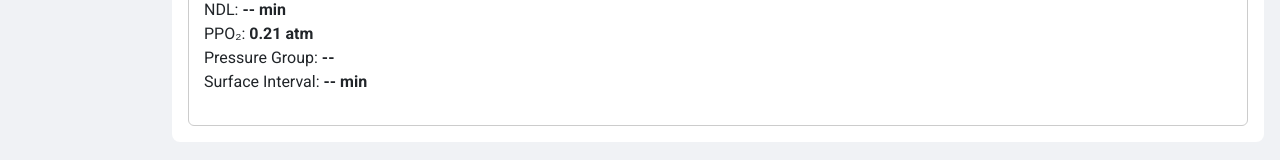
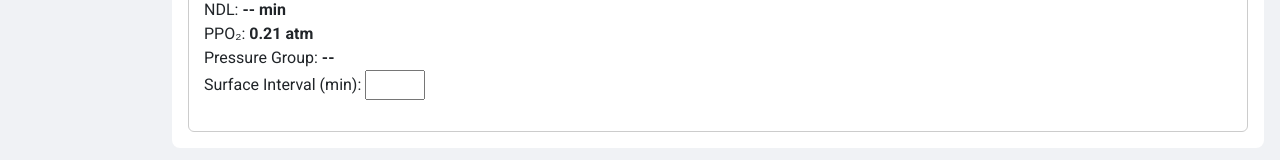
Before and after one commit to josh10e/startup, a React (Vite) app: page /diveplanner in a window 1280 px wide. Shown: the part 513-673 px from the top of the page. Built offline with nearby package versions, Linux system fonts and the light colour scheme.

Commit message:
Added surface interval input box for dives 1-3

```diff
--- a/src/app.jsx
+++ b/src/app.jsx
@@ -97,10 +97,7 @@ function handleLogout() {
               />
               <Route path="/diveplanner" element={<DivePlanner />} />
               <Route path="/divelog" element={isLoggedIn ? <DiveLog /> : <Navigate to="/" replace />} />
-
-              {/* New Dive page */}
               <Route path="/newdive" element={isLoggedIn ? <NewDive /> : <Navigate to="/" replace />} />
-
               <Route path="*" element={<NotFound />} />
             </Routes>
           </main>
--- a/src/diveplanner/diveplanner.jsx
+++ b/src/diveplanner/diveplanner.jsx
@@ -68,6 +68,9 @@ export function DivePlanner() {
             const fractionO2 = dive.gas === "air" ? 0.21 : dive.o2 / 100;
             const ambientPressure = 1 + dive.depth / 33;
             const ppo2 = (fractionO2 * ambientPressure).toFixed(2);
+            if (idx >= 1 && dive.surfaceInterval === undefined) {
+              dive.surfaceInterval = 0; // default to 0 min
+            }
 
             return (
               <section key={idx} className="dive-template">
@@ -123,7 +126,16 @@ export function DivePlanner() {
                   <li>Pressure Group: <strong>--</strong></li>
 
                   {idx < 3 && (
-                    <li>Surface Interval: <strong>-- min</strong></li>
+                    <li>
+                      Surface Interval (min):{" "}
+                      <input
+                        type="number"
+                        min="0"
+                        value={dive.surfaceInterval}
+                        onChange={(e) => updateDive(idx, "surfaceInterval", Number(e.target.value))}
+                        style={{width:"60px"}}
+                      />
+                    </li>
                   )}
                 </ul>
               </section>
```
